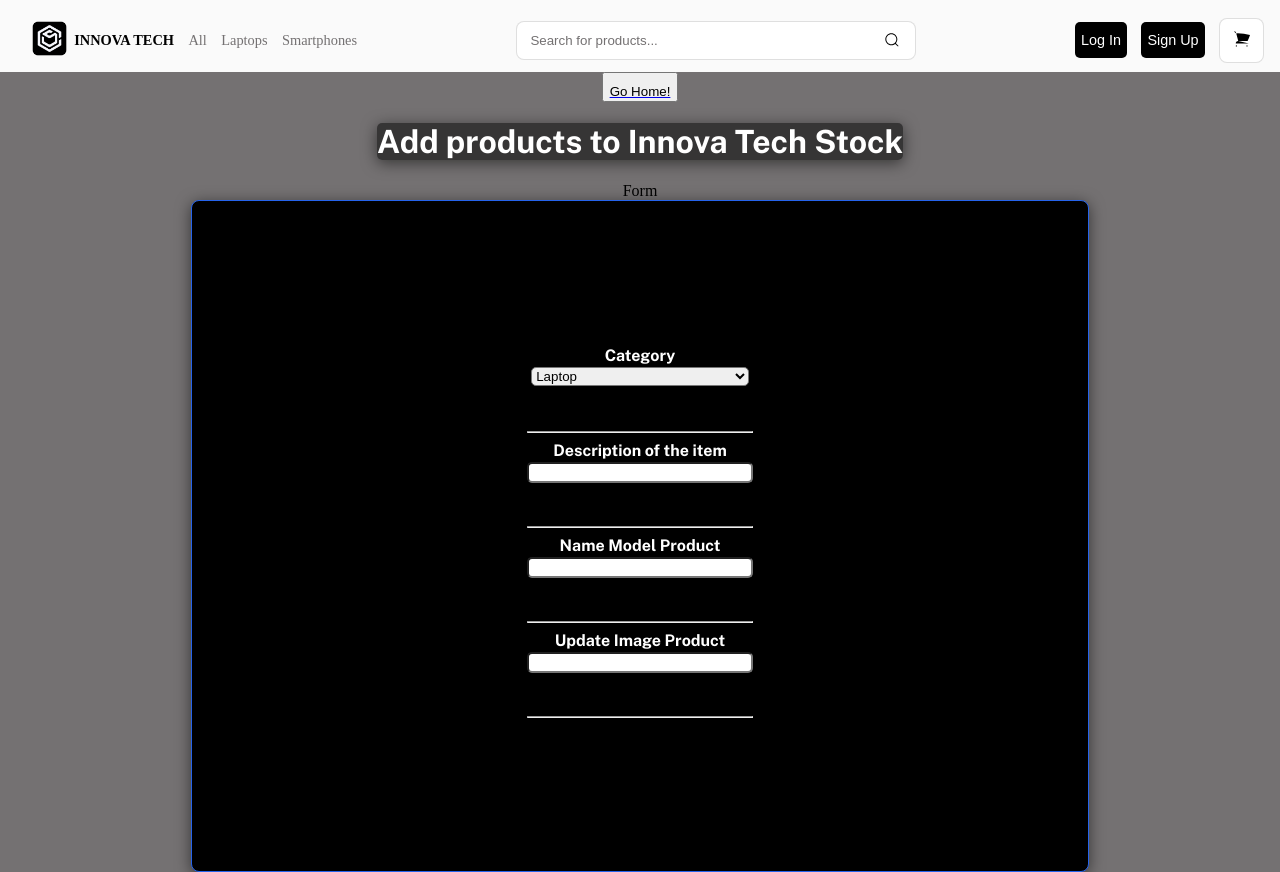
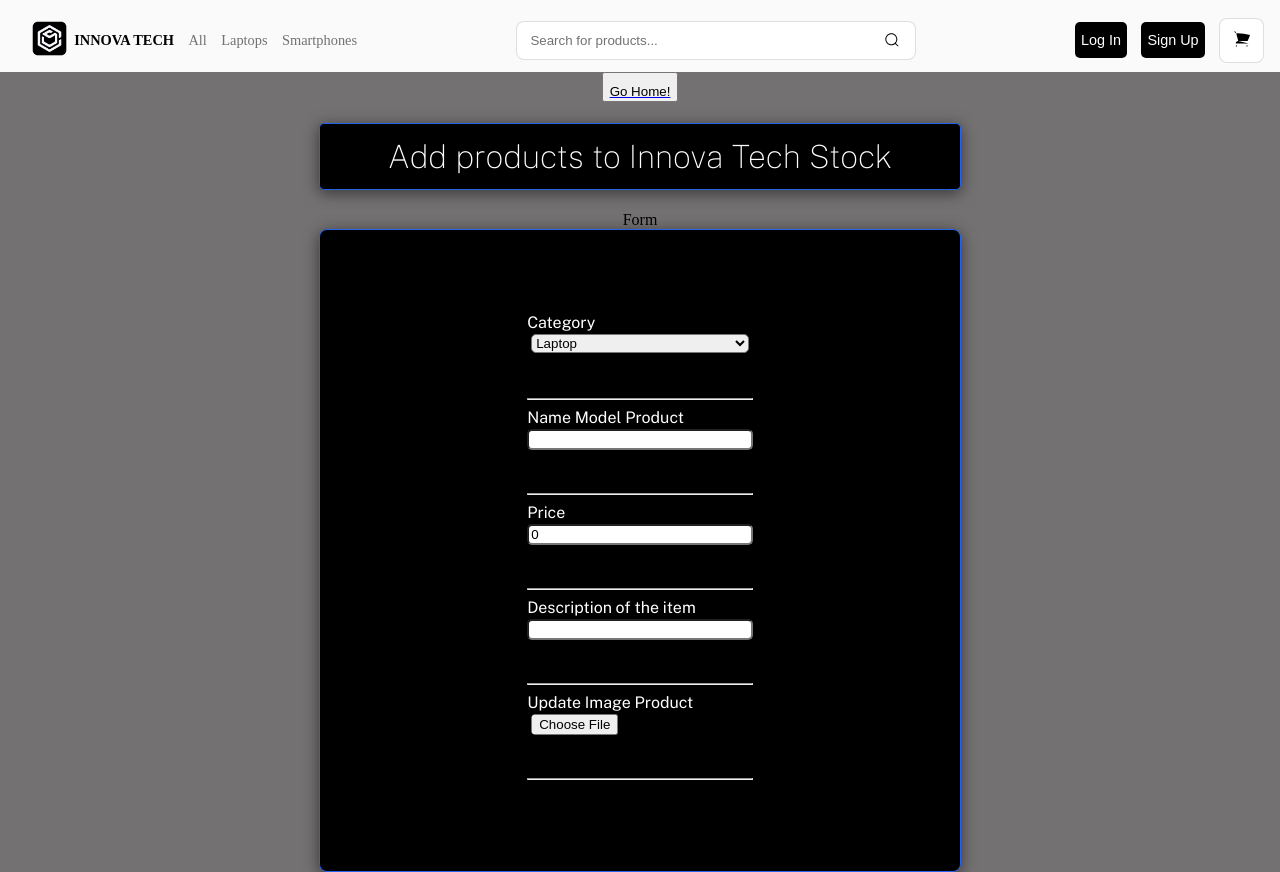
Before and after one commit to Vrmoya/innovatech-front, a React (Vite) app in the folder Client/: page /create in a window 1280 px wide. Built offline with nearby package versions, Linux system fonts and the light colour scheme.

Commit message:
otro commit en form

```diff
--- a/Client/src/views/Create/Create.jsx
+++ b/Client/src/views/Create/Create.jsx
@@ -6,6 +6,49 @@ import React, {useState, useEffect} from 'react';
 
 
 const Create = () => {
+
+    //para manejo de redux
+    // const dispatch= useDispatch()
+
+
+
+    //estado local para el manejo de errores
+    const [errors, setErrors] = useState ({})
+
+//guardo el form en un estado local
+    const [input, setInput] = useState ({
+        category: "",
+        model: "",
+        price: 0,
+        description: "",
+        image: "", //será un "string" que corresponde a una URL de Cloudinary
+
+
+
+    });
+
+
+     function handleChange (e){
+        setInput ({
+            ...input,
+            [e.target.name]: e.target.value
+        })
+        console.log (input)
+
+     }
+    // Manejar cambios en el campo "price" (ellos esperan un FLOAT)
+const handlePriceChange = (e) => {
+    const value = e.target.value;
+
+    setInput({
+        ...input,
+        price: parseFloat(value)
+    });
+};
+
+
+
+
     return(
         <div className= {style.container}>
              <Link to= '/home'><button className={style.button}>Go Home!</button></Link>
@@ -33,25 +76,43 @@ const Create = () => {
                 <hr />
 
 
-                <div className={style.text}>Description of the item</div>
+
+                <div className={style.text}>Name Model Product</div>
                 <div  className={style.option} >
                     <input
+                    onChange={handleChange}
                     className={style.input}
                     type="text"
-                    // value= {input.model}
+                    value= {input.model}
                     name= "model"
+
+                    />
+                </div>
+
+                <hr />
+
+
+                <div className={style.text}>Price</div>
+                <div  className={style.option} >
+                    <input
+                    onChange={handlePriceChange}
+                    className={style.input}
+                    type="number"
+                    value= {input.price}
+                    name= "price"
 
                     />
                 </div>
                 <hr />
 
-                <div className={style.text}>Name Model Product</div>
+                <div className={style.text}>Description of the item</div>
                 <div  className={style.option} >
                     <input
+                    onChange= {handleChange}
                     className={style.input}
                     type="text"
-                    // value= {input.model}
-                    name= "model"
+                    value= {input.description}
+                    name= "description"
 
                     />
                 </div>
@@ -61,13 +122,14 @@ const Create = () => {
                 <div  className={style.option} >
                     <input
                     className={style.input}
-                    type="text"
+                    type="file"
                     // value= {input.model}
-                    name= "model"
+                    name= "image"
 
                     />
                 </div>
 <hr />
+
 
 
 
--- a/Client/src/views/Create/Create.module.css
+++ b/Client/src/views/Create/Create.module.css
@@ -13,7 +13,7 @@
     /* width: 50vw;
     height: 85vh; */
 
-    width: 70vw;
+    width: 50vw;
     height: 100vh;
 
     display: flex;
@@ -47,22 +47,30 @@
 
 .text{
     display: flex;
-    flex-direction: column;
+    /* flex-direction: column; */
+    flex-direction: row;
     align-items: center;
     /* justify-content: flex-start; */
     font-family: 'Public Sans', sans-serif;
-    font-weight: bold;
+    /* font-weight: bold; */
     color: #ffffff;
 
 }
 .titulo{
     display: flex;
-    background-color: rgba(0, 0, 0, 0.534);
+    width: 50vw;
+    height: 10vh;
+    background-color: #000000;
     border-radius: 5px;
+    border-color: #2563eb;
+    border-style:ridge;
+    border-width: 1px;
     font-family: 'Public Sans', sans-serif;
+    font-weight: lighter;
     color: white;
     justify-content: center;
     box-shadow: #0103018a 0 3px 15px;
+    align-items: center;
 }
 
 
```
Also changed, not shown: Client/src/views/Create/validation.js (added). Lines whose indentation alone changed are shown as unchanged.
